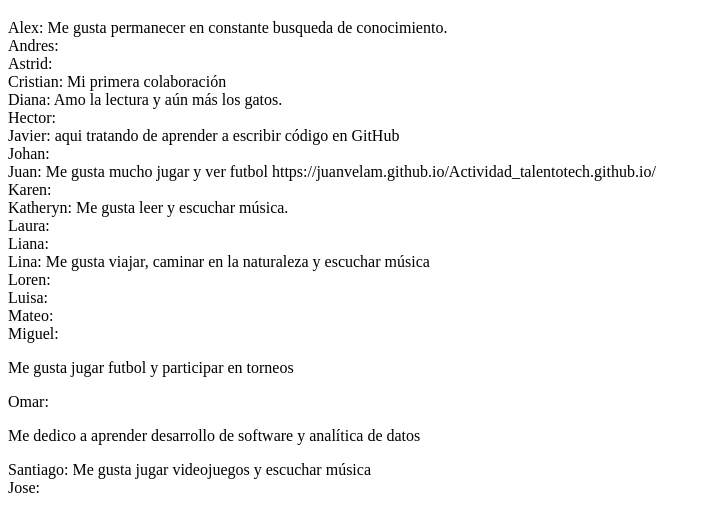
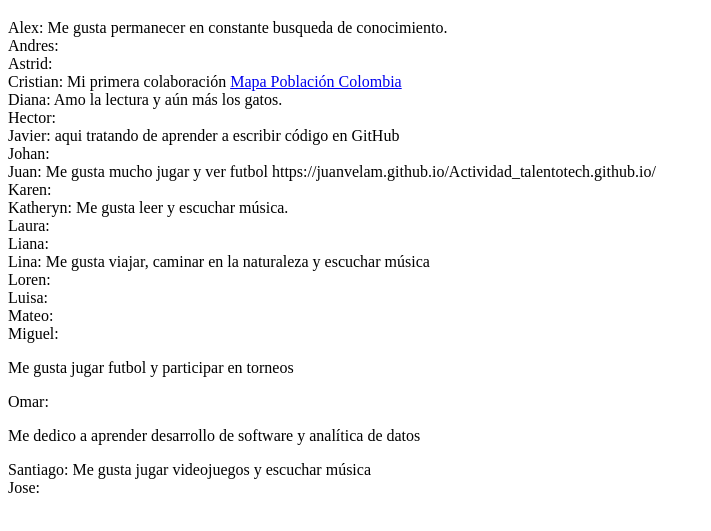
Before and after one commit to devyizuz/demo.github.io, a plain HTML site: page index.html in a window 1280 px wide. Shown: the part 61-592 px from the top of the page, without its empty margins (0-711 px from the left). Drawn offline with Linux system fonts and the light colour scheme.

Commit message:
segunda Colaboración
Se agrego el link del mapa elaborado en html.

```diff
--- a/index.html
+++ b/index.html
@@ -15,7 +15,9 @@
 
 <div> Astrid: </div>
 
-<div> Cristian: Mi primera colaboración </div>
+<div> Cristian: Mi primera colaboración
+<a href="https://cccastanedaa.github.io/Actividad_Mapa_Poblacion_Colombia.github.io/">Mapa Población Colombia</a>
+</div>
 
 <div> Diana: Amo la lectura y aún más los gatos.</div>
 
```
